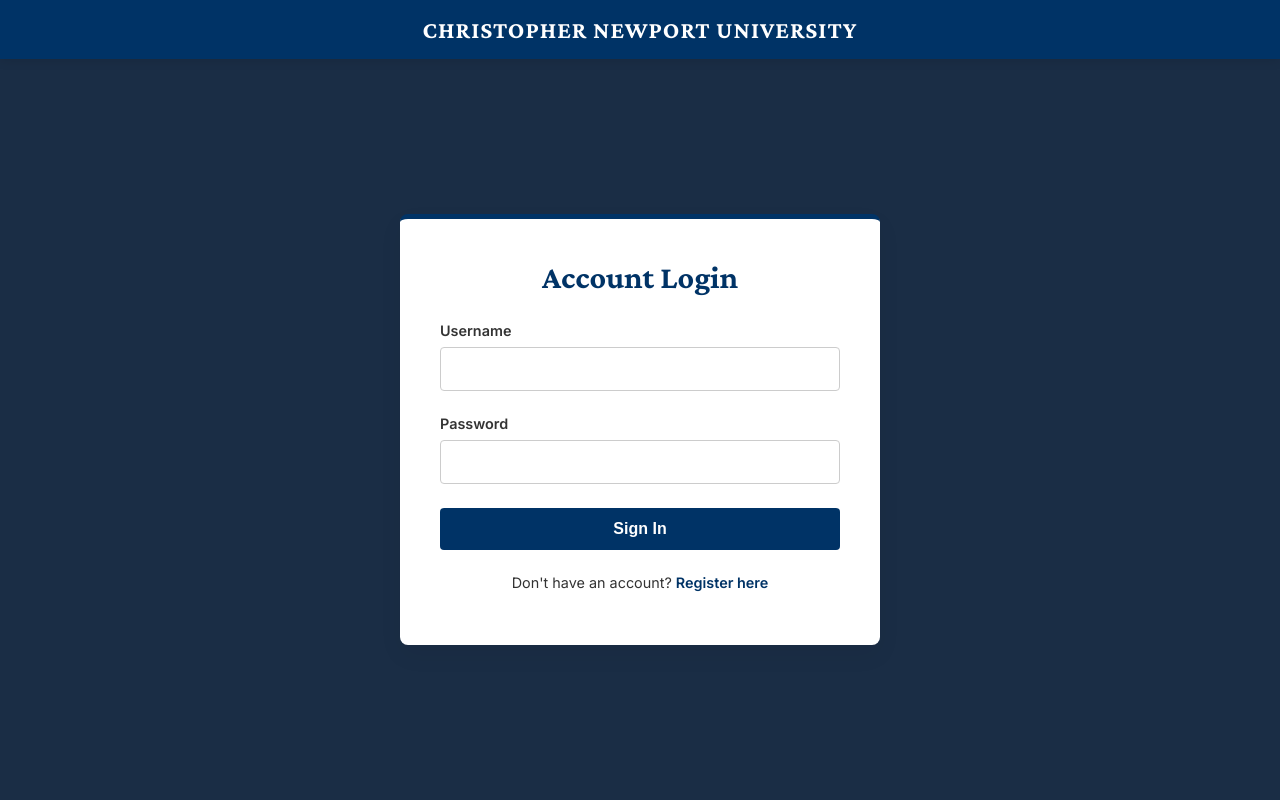
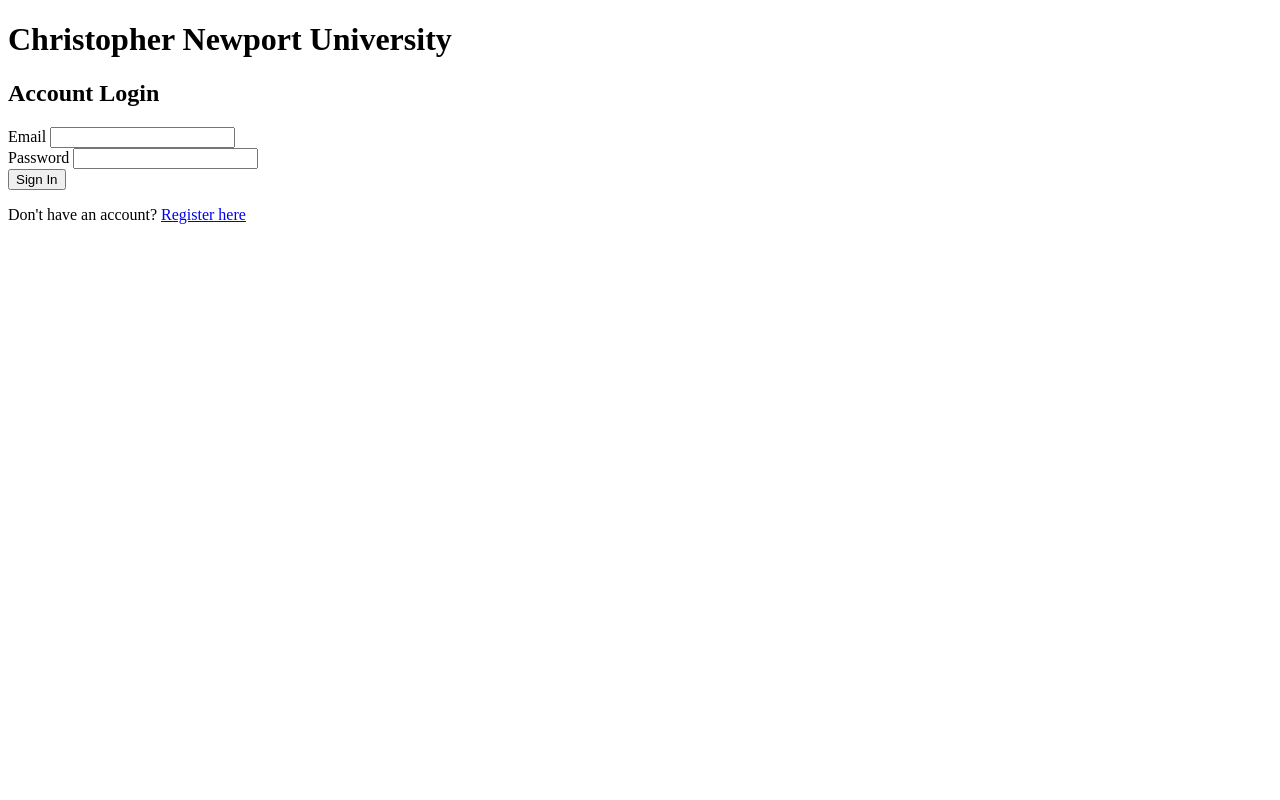
Before and after one commit to katpomp/ResearchParticipationDatabaseSystem, a PHP site: page /login.php in a window 1280 px wide. Run offline with PHP 8.4, Linux system fonts and the light colour scheme.

Commit message:
Dropped unnecessary username for email as unique identifier

```diff
--- a/backend/login.php
+++ b/backend/login.php
@@ -8,18 +8,17 @@ if (isset($_SESSION['user_id'])) {
 }
 
 if ($_SERVER["REQUEST_METHOD"] == "POST") {
-    $username = $_POST['username'];
+    $email = $_POST['email'];
     $password = $_POST['password'];
 
-    // Note: In a real app, use Prepared Statements to prevent SQL Injection!
-    $sql = "SELECT * FROM users WHERE username = '$username' LIMIT 1";
+    $sql = "SELECT * FROM users WHERE email = '$email' LIMIT 1";
     $result = $conn->query($sql);
 
     if ($result->num_rows == 1) {
         $user = $result->fetch_assoc();
         if (password_verify($password, $user['password'])) {
             $_SESSION['user_id'] = $user['id'];
-            $_SESSION['username'] = $user['username'];
+            $_SESSION['email'] = $user['email'];
             $_SESSION['role'] = $user['role'];
             header("Location: dashboard.php");
             exit();
@@ -27,7 +26,7 @@ if ($_SERVER["REQUEST_METHOD"] == "POST") {
             $error = "Incorrect password.";
         }
     } else {
-        $error = "Username not found.";
+        $error = "Email not found.";
     }
 }
 ?>
@@ -39,144 +38,7 @@ if ($_SERVER["REQUEST_METHOD"] == "POST") {
     <title>Login | University Portal</title>
     <link href="https://fonts.googleapis.com/css2?family=Crimson+Pro:wght@400;700&family=Inter:wght@400;600&display=swap" rel="stylesheet">
     <style>
-        :root {
-            --cnu-blue: #003366;
-            --cnu-silver: #E0E0E0;
-            --text-dark: #333;
-        }
-
-        body {
-            margin: 0;
-            padding: 0;
-            font-family: 'Inter', sans-serif;
-            background-color: #1a2d45;
-            background-image: url(''); /* ADD IMAGE LATER */
-            background-size: cover;
-            background-position: center;
-            background-repeat: no-repeat;
-            background-attachment: fixed;
-            color: var(--text-dark);
-            display: flex;
-            flex-direction: column;
-            min-height: 100vh;
-        }
-
-        /* Header */
-        header {
-            background-color: var(--cnu-blue);
-            padding: 1rem 2rem;
-            color: white;
-            box-shadow: 0 2px 10px rgba(0,0,0,0.1);
-            text-align: center;
-        }
-
-        header h1 {
-            margin: 0;
-            font-family: 'Crimson Pro', serif;
-            font-size: 1.5rem;
-            letter-spacing: 1px;
-            text-transform: uppercase;
-        }
-
-        /* Main Container */
-        .login-container {
-            flex: 1;
-            display: flex;
-            justify-content: center;
-            align-items: center;
-            padding: 20px;
-        }
-
-        /* The Login Box */
-        .login-card {
-            background: white;
-            padding: 2.5rem;
-            border-radius: 8px;
-            box-shadow: 0 10px 25px rgba(0,0,0,0.05);
-            width: 100%;
-            max-width: 400px;
-            border-top: 5px solid var(--cnu-blue);
-        }
-
-        .login-card h2 {
-            margin-top: 0;
-            font-family: 'Crimson Pro', serif;
-            color: var(--cnu-blue);
-            font-size: 2rem;
-            text-align: center;
-        }
-
-        /* Form Styling */
-        .form-group {
-            margin-bottom: 1.5rem;
-        }
-
-        label {
-            display: block;
-            margin-bottom: 0.5rem;
-            font-weight: 600;
-            font-size: 0.9rem;
-        }
-
-        input[type="text"],
-        input[type="password"] {
-            width: 100%;
-            padding: 12px;
-            border: 1px solid #ccc;
-            border-radius: 4px;
-            box-sizing: border-box;
-            font-size: 1rem;
-        }
-
-        input:focus {
-            outline: none;
-            border-color: var(--cnu-blue);
-            box-shadow: 0 0 0 2px rgba(0,51,102,0.1);
-        }
-
-        input[type="submit"] {
-            width: 100%;
-            background-color: var(--cnu-blue);
-            color: white;
-            padding: 12px;
-            border: none;
-            border-radius: 4px;
-            font-size: 1rem;
-            font-weight: 600;
-            cursor: pointer;
-            transition: background 0.3s ease;
-        }
-
-        input[type="submit"]:hover {
-            background-color: #002244;
-        }
-
-        .error-msg {
-            background-color: #fde8e8;
-            color: #c53030;
-            padding: 10px;
-            border-radius: 4px;
-            margin-bottom: 1rem;
-            font-size: 0.9rem;
-            text-align: center;
-            border: 1px solid #f8b4b4;
-        }
-
-        .footer-links {
-            text-align: center;
-            margin-top: 1.5rem;
-            font-size: 0.9rem;
-        }
-
-        .footer-links a {
-            color: var(--cnu-blue);
-            text-decoration: none;
-            font-weight: 600;
-        }
-
-        .footer-links a:hover {
-            text-decoration: underline;
-        }
+        /* ...existing CSS stays the same... */
     </style>
 </head>
 <body>
@@ -195,8 +57,8 @@ if ($_SERVER["REQUEST_METHOD"] == "POST") {
 
         <form action="login.php" method="post">
             <div class="form-group">
-                <label for="username">Username</label>
-                <input type="text" id="username" name="username" required>
+                <label for="email">Email</label>
+                <input type="email" id="email" name="email" required>
             </div>
 
             <div class="form-group">
```
Also changed, not shown: backend/register.php (+2 -5 lines), database/database.sql (+3 -4 lines).
